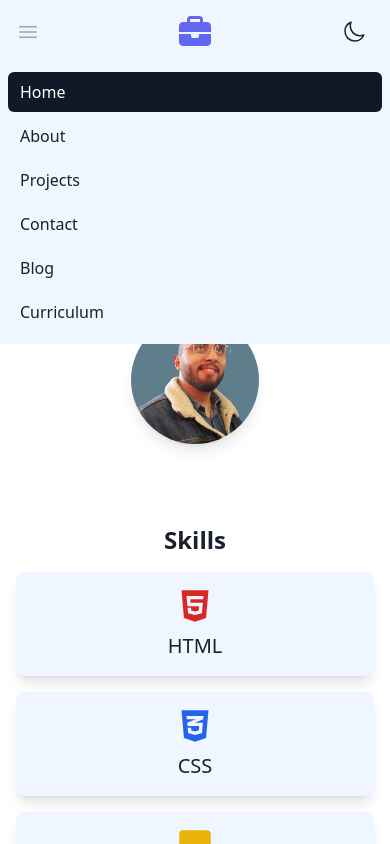
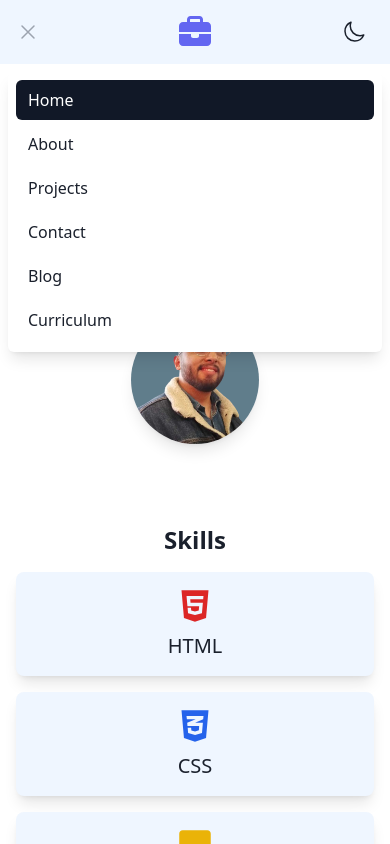
Before and after one commit to Georgeh30/V1_Portafolio, a React (Vite) app in the folder portfolio/: page /Portfolio/Home in a window 390 px wide. Both pictures are taken after a click on the button "Open main menu". Shown: the top 844 px of the page. Built offline with nearby package versions, Linux system fonts and the light colour scheme.

Commit message:
fix bug in menu

```diff
--- a/portfolio/src/components/navbars/jsx/NavbarNormal.jsx
+++ b/portfolio/src/components/navbars/jsx/NavbarNormal.jsx
@@ -19,6 +19,7 @@
 
 export default function NavbarNormal() {
     const [darkMode, setDarkMode] = useState(() => localStorage.getItem('theme') === 'dark');
+    const [isOpen, setIsOpen] = useState(false); // Estado para el menú desplegable
     const location = useLocation();
     const [currentPath, setCurrentPath] = useState(location.pathname);
 
@@ -42,19 +43,23 @@
         <nav className="bg-lightColorHF dark:bg-darkColorHF fixed top-0 left-0 w-full z-50">
             <div className="mx-auto max-w-7xl px-2 sm:px-6 lg:px-8">
                 <div className="relative flex h-16 items-center justify-between">
+                    {/* Botón de menú desplegable */}
                     <div className="absolute inset-y-0 left-0 flex items-center sm:hidden">
-                        <button className="group relative inline-flex items-center justify-center rounded-md p-2 text-gray-400 dark:text-lightColor hover:bg-gray-700 hover:text-white focus:outline-none">
+                        <button
+                            onClick={() => setIsOpen(!isOpen)} // Cambia el estado al hacer clic
+                            className="relative inline-flex items-center justify-center rounded-md p-2 text-gray-400 dark:text-lightColor hover:bg-gray-700 hover:text-white focus:outline-none"
+                        >
                             <span className="sr-only">Open main menu</span>
-                            <Bars3Icon className="block h-6 w-6 group-data-[open]:hidden" aria-hidden="true" />
-                            <XMarkIcon className="hidden h-6 w-6 group-data-[open]:block" aria-hidden="true" />
+                            <Bars3Icon className={`h-6 w-6 ${isOpen ? 'hidden' : 'block'}`} aria-hidden="true" />
+                            <XMarkIcon className={`h-6 w-6 ${isOpen ? 'block' : 'hidden'}`} aria-hidden="true" />
                         </button>
                     </div>
                     <div className="flex flex-1 items-center justify-center sm:items-stretch sm:justify-start">
                         <div className="flex flex-shrink-0 items-center">
                             <FontAwesomeIcon icon={faBriefcase} className="h-8 w-auto text-indigo-500" />
                         </div>
-                        <div className="hidden sm:ml-6 sm:block">
-                            <div className="flex space-x-4">
+                        <div className={`absolute inset-x-0 top-16 mt-2 space-y-1 px-2 pb-3 pt-2 sm:relative sm:mt-0 sm:flex sm:space-x-4 ${isOpen ? 'block' : 'hidden'} bg-white dark:bg-gray-800 rounded-md shadow-lg`}>
+                            {/* Ajustes para el menú desplegable */}
                             {navigation.map((item) => (
                                 <Link
                                     key={item.name}
@@ -62,16 +67,18 @@
                                     aria-current={item.href === currentPath ? 'page' : undefined}
                                     className={classNames(
                                         item.href === currentPath
-                                                ? 'bg-lightColor dark:bg-darkColor text-darkColor dark:text-lightColor'
+                                            ? 'bg-gray-900 dark:bg-darkColor text-white dark:text-lightColor'
                                             : 'dark:text-lightColor hover:bg-lightColorHover dark:hover:bg-darkColorHover',
-                                            'rounded-md px-3 py-2 text-sm font-medium'
+                                        'block rounded-md px-3 py-2 text-base font-medium'
                                     )}
-                                        onClick={() => setCurrentPath(item.href)}
+                                    onClick={() => {
+                                        setCurrentPath(item.href);
+                                        setIsOpen(false); // Cierra el menú al seleccionar una opción
+                                    }}
                                 >
                                     {item.name}
                                 </Link>
                             ))}
-                            </div>
                         </div>
                     </div>
                     <div className="absolute inset-y-0 right-0 flex items-center pr-2 sm:static sm:inset-auto sm:ml-6 sm:pr-0">
@@ -90,26 +97,6 @@
                     </div>
                 </div>
             </div>
-            <div className="sm:hidden">
-                <div className="space-y-1 px-2 pb-3 pt-2">
-                    {navigation.map((item) => (
-                        <Link
-                            key={item.name}
-                            to={item.href}
-                            aria-current={item.href === currentPath ? 'page' : undefined}
-                            className={classNames(
-                                item.href === currentPath
-                                    ? 'bg-gray-900 dark:bg-darkColor text-white dark:text-lightColor'
-                                    : 'dark:text-lightColor hover:bg-lightColorHover dark:hover:bg-darkColorHover',
-                                'block rounded-md px-3 py-2 text-base font-medium'
-                            )}
-                            onClick={() => setCurrentPath(item.href)}
-                        >
-                            {item.name}
-                        </Link>
-                    ))}
-                </div>
-            </div>
         </nav>
     );
 }
```
Lines whose indentation alone changed are shown as unchanged.
